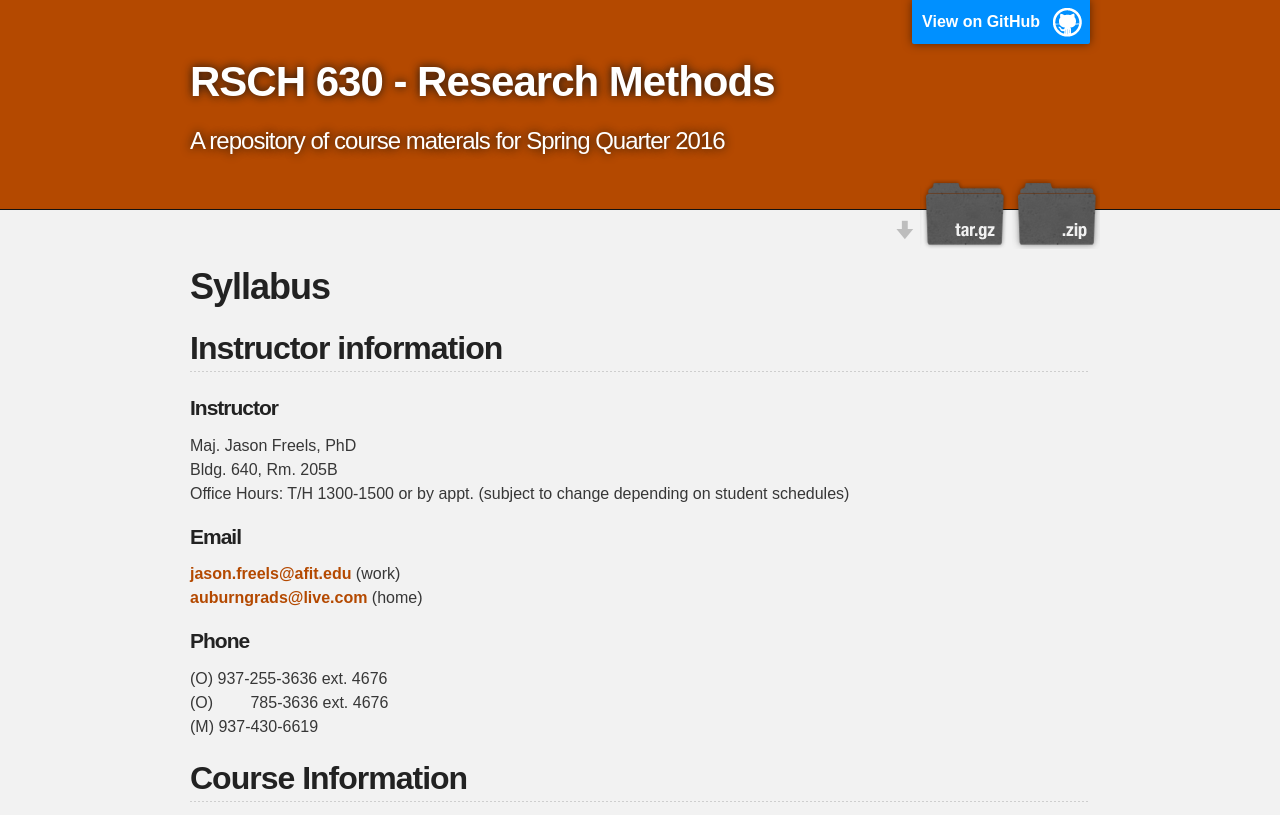
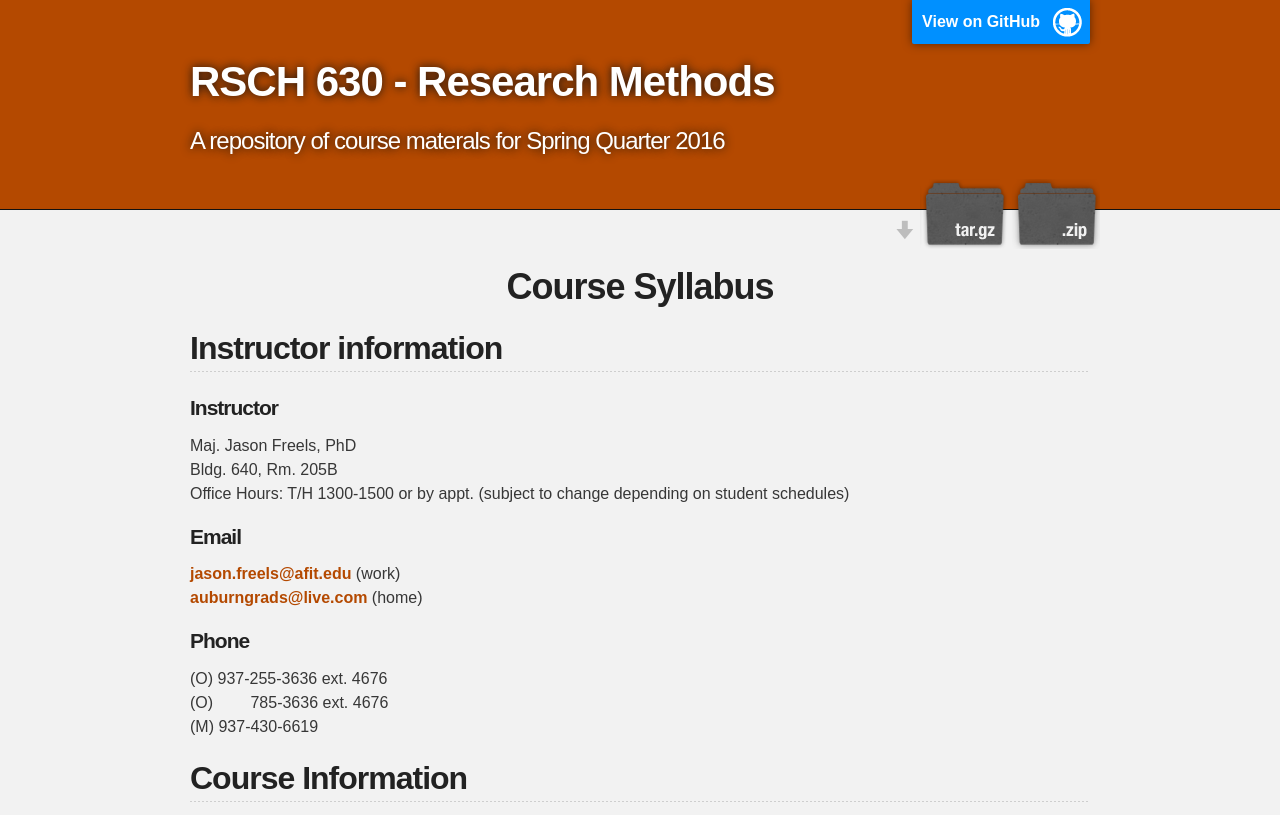
Before and after one commit to jbuyer1207/rsch-630, a plain HTML site: page index.html in a window 1280 px wide. Shown: the top 815 px of the page. Drawn offline with Linux system fonts and the light colour scheme.

Commit message:
Update index.html

```diff
--- a/index.html
+++ b/index.html
@@ -31,9 +31,10 @@
     <!-- MAIN CONTENT -->
     <div id="main_content_wrap" class="outer">
       <section id="main_content" class="inner">
+        <center>
         <h1>
-<a id="syllabus" class="anchor" href="#syllabus" aria-hidden="true"><span aria-hidden="true" class="octicon octicon-link"></span></a>Syllabus</h1>
-
+<a id="syllabus" class="anchor" href="#syllabus" aria-hidden="true"><span aria-hidden="true" class="octicon octicon-link"></span></a>Course Syllabus</h1>
+</center>
 <h2>
 <a id="instructor-information" class="anchor" href="#instructor-information" aria-hidden="true"><span aria-hidden="true" class="octicon octicon-link"></span></a>Instructor information</h2>
 
```
